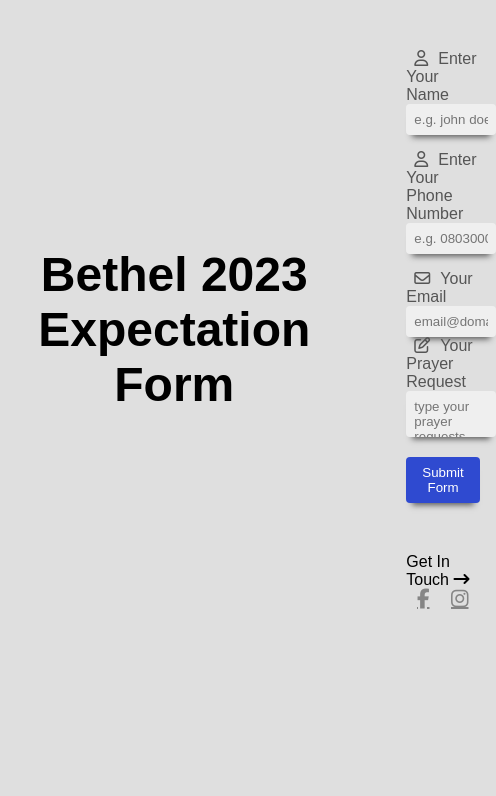
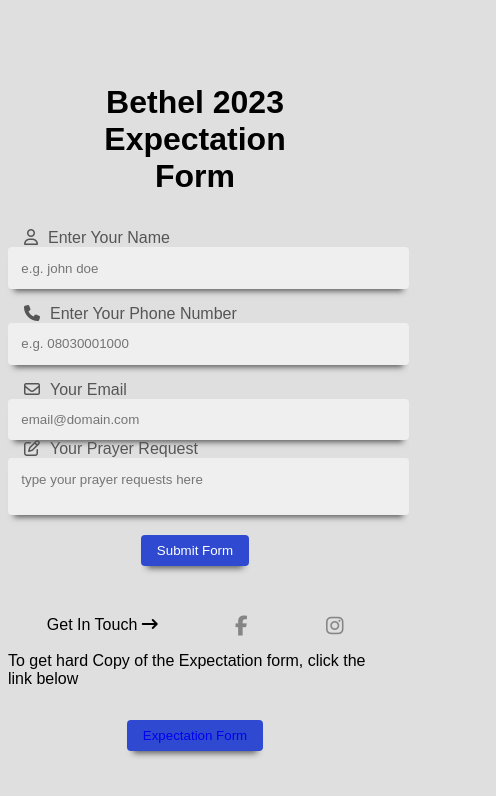
Before and after one commit to Poeticrow/Bethel-2023-expectation-form, a plain HTML site: page index.html in a window 390 px wide. Shown: the whole page, 496 px wide, since content can reach past the window. Drawn offline with Linux system fonts and the light colour scheme; a web font is replaced by a local one.

Commit message:
Made it responsive

```diff
--- a/index.css
+++ b/index.css
@@ -12,16 +12,38 @@ body {
   margin: 50px auto;
   width: 100%;
   height: 100%;
-  padding: 0 16px;
+  /* padding: 0 1.5em; */
   display: flex;
-  flex-flow: row nowrap;
+  flex-flow: column;
   align-items: center;
   justify-content: center;
 }
+/* .image {
+  aspect-ratio: 50%;
+}
+img {
+  width: 100%;
+} */
 h1 {
   text-align: center;
-  font-size: 3rem;
-  padding: 1em 2em;
+  font-size: 4rem;
+  padding: 0.4em 2em;
+}
+
+a {
+  text-decoration: none;
+}
+a:visited {
+  letter-spacing: 2px;
+  box-shadow: none;
+  /* fhdj */
+  background: #2f4ad0;
+  margin: 16px 0 50px 0;
+  padding: 8px 16px;
+  color: #fff;
+  border: none;
+  border-radius: 4px;
+  cursor: pointer;
 }
 
 form {
@@ -45,7 +67,7 @@ form textarea {
 label,
 input,
 textarea {
-  padding: 8px;
+  padding: 1em;
 }
 
 label,
@@ -82,7 +104,7 @@ textarea::-webkit-scrollbar {
   width: 0;
 }
 
-button {
+.btn {
   background: #2f4ad0;
   margin: 16px 0 50px 0;
   padding: 8px 16px;
@@ -92,7 +114,7 @@ button {
   cursor: pointer;
   box-shadow: 0 8px 6px -6px #555;
 }
-button:hover {
+.btn:hover {
   letter-spacing: 2px;
   box-shadow: none;
 }
@@ -116,8 +138,16 @@ button:hover {
   font-size: 20px;
 }
 
-@media (max-width: 425px) {
+@media (max-width: 505px) {
   form {
     width: 100%;
   }
+
+  .container {
+    flex-direction: column;
+  }
+
+  h1 {
+    font-size: 2rem;
+  }
 }
--- a/index.html
+++ b/index.html
@@ -3,6 +3,7 @@
   <head>
     <meta charset="UTF-8" />
     <meta name="viewport" content="width=device-width, initial-scale=1.0" />
+    <link rel="shortcut icon" href="./DEM LOGO.jpg" type="image/x-icon" />
     <title>Bethel 2023 Exectation Form</title>
     <link rel="stylesheet" href="./index.css" />
 
@@ -13,7 +14,12 @@
   </head>
   <body>
     <div class="container">
-      <h1>Bethel 2023 Expectation Form</h1>
+      <div class="info">
+        <h1>Bethel 2023 Expectation Form</h1>
+        <div class="image">
+          <!-- <img src="./DEM LOGO.jpg" alt="" /> -->
+        </div>
+      </div>
       <form
         action="https://docs.google.com/forms/d/e/1FAIpQLSdYrpfnHSdRWJ1VbK1u72SoH71TU1g7yL4JwWSH91davyWCwg/formResponse"
       >
@@ -30,7 +36,7 @@
         </div>
         <div class="field" tabindex="1">
           <label for="entry.974333847">
-            <i class="far fa-user"></i>Enter Your Phone Number
+            <i class="fa-solid fa-phone"></i>Enter Your Phone Number
           </label>
           <input
             name="entry.974333847"
@@ -60,7 +66,7 @@
             required
           ></textarea>
         </div>
-        <button type="submit">Submit Form</button>
+        <button class="btn" type="submit">Submit Form</button>
         <div class="social-media">
           <span>
             Get In Touch <i class="fa-solid fa-arrow-right-long"></i
@@ -77,15 +83,15 @@
             target="blank_"
           ></a>
         </div>
+
+        <p>To get hard Copy of the Expectation form, click the link below</p>
+        <button class="btn">
+          <a
+            href="https://drive.google.com/file/d/1nB6JVNKjihHKpXi_WsMMbiMTNCxpRasY/view?usp=sharing"
+            >Expectation Form</a
+          >
+        </button>
       </form>
     </div>
-
-    <!-- This is not part of Pen -->
-    <a
-      class="me"
-      href="https://codepen.io/uzcho_/pens/popular/?grid_type=list"
-      target="_blank"
-      style="color: #000"
-    ></a>
   </body>
 </html>
```
Also changed, not shown: DEM LOGO.jpg (added).
